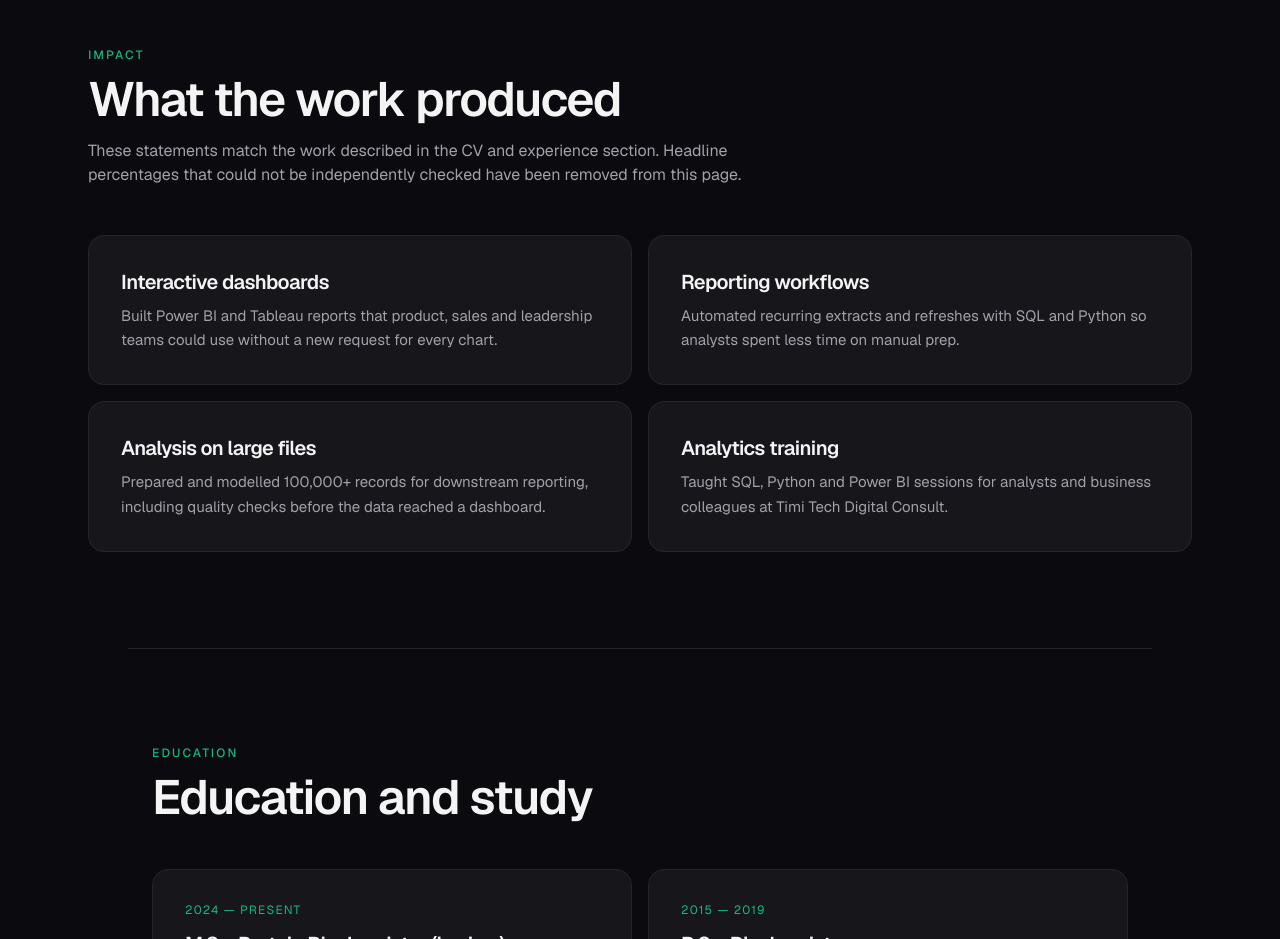
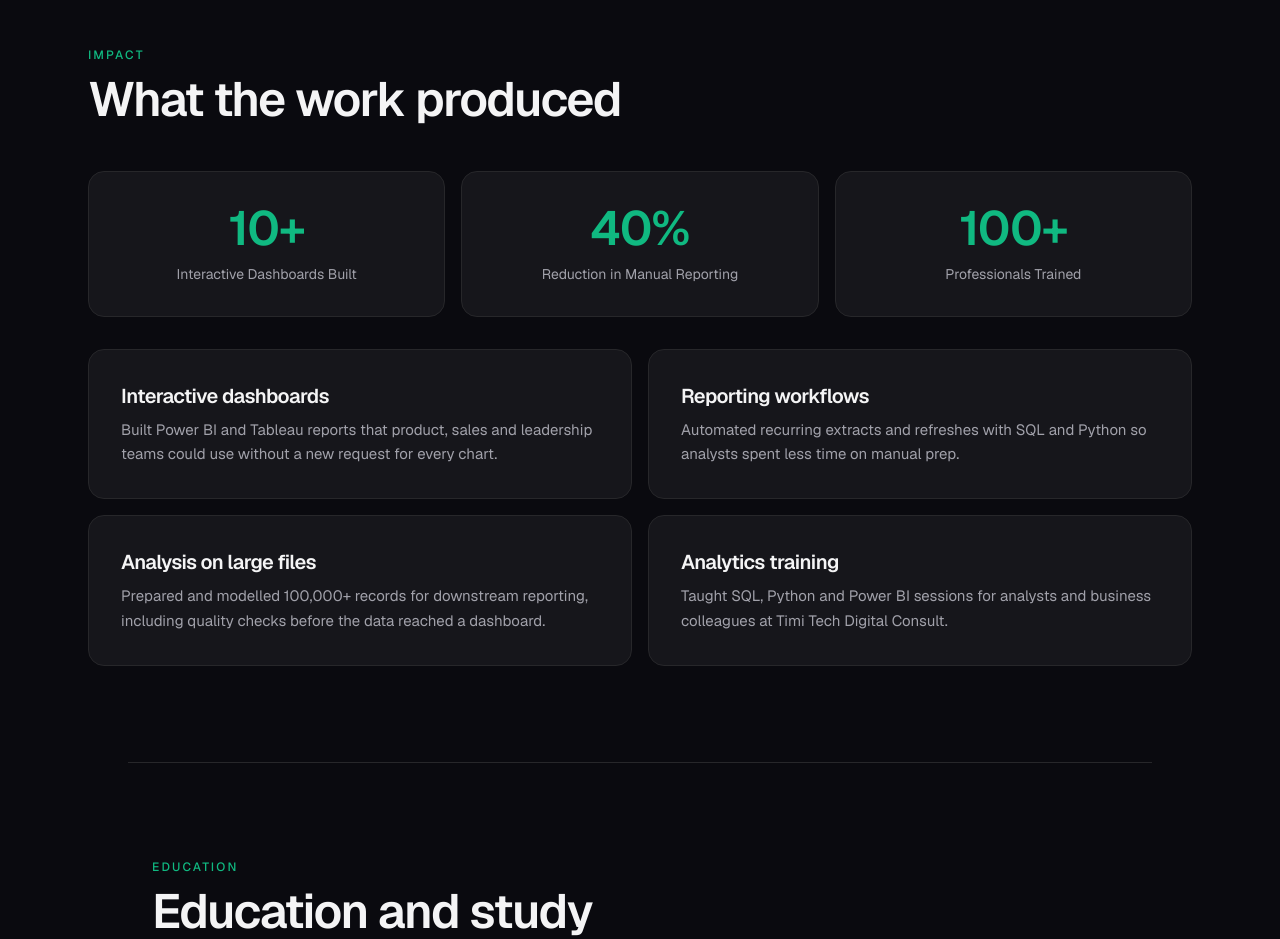
Before and after one commit to FrancisBright1/Portfolio, a Next.js app: page / in a window 1280 px wide. Shown: the part 5600-6539 px from the top of the page. Built offline with nearby package versions, Linux system fonts and the light colour scheme.

Commit message:
Update Impact.tsx

```diff
--- a/app/components/Impact.tsx
+++ b/app/components/Impact.tsx
@@ -1,6 +1,12 @@
 "use client";
 
 import React from "react";
+
+const metrics = [
+  { value: "10+", label: "Interactive Dashboards Built" },
+  { value: "40%", label: "Reduction in Manual Reporting" },
+  { value: "100+", label: "Professionals Trained" },
+];
 
 const outcomes = [
   { title: "Interactive dashboards", text: "Built Power BI and Tableau reports that product, sales and leadership teams could use without a new request for every chart." },
@@ -15,10 +21,17 @@ export default function Impact() {
       <div className="max-w-2xl mb-12">
         <p className="uppercase tracking-[0.18em] text-xs text-[#10b981] font-medium mb-3">Impact</p>
         <h2 className="text-3xl sm:text-4xl md:text-5xl font-semibold tracking-tight">What the work produced</h2>
-        <p className="mt-4 text-[#a1a1aa] text-sm sm:text-base">
-          These statements match the work described in the CV and experience section. Headline percentages that could not be independently checked have been removed from this page.
-        </p>
       </div>
+
+      <div className="grid sm:grid-cols-3 gap-4 mb-8">
+        {metrics.map((item) => (
+          <div key={item.label} className="card rounded-2xl p-6 sm:p-8 text-center">
+            <div className="text-4xl sm:text-5xl font-semibold tracking-tight text-[#10b981]">{item.value}</div>
+            <p className="mt-3 text-sm text-[#a1a1aa]">{item.label}</p>
+          </div>
+        ))}
+      </div>
+
       <div className="grid sm:grid-cols-2 gap-4">
         {outcomes.map((item) => (
           <div key={item.title} className="card rounded-2xl p-6 sm:p-8">
```
